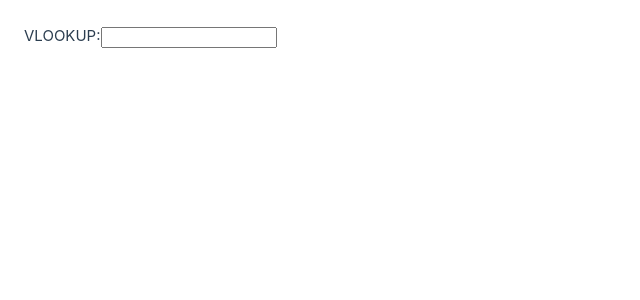
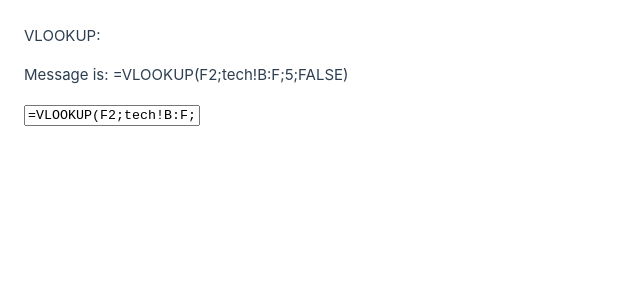
Before and after one commit to lptr/vlookup-to-index-match, a Vue app: page / in a window 1280 px wide. Shown: the top 300 px of the page, without its empty margins (0-640 px from the left). Built offline with nearby package versions, Linux system fonts and the light colour scheme.

Commit message:
Update on text change

```diff
--- a/src/components/VlookupConverter.vue
+++ b/src/components/VlookupConverter.vue
@@ -1,9 +1,16 @@
 <script setup lang="ts">
+import { ref, watch } from "vue";
+
+const text = ref("=VLOOKUP(F2;tech!B:F;5;FALSE)");
+watch(text, (text) => {
+  console.log(text);
+});
 </script>
 
 <template>
   <label>VLOOKUP:</label>
-  <input />
+  <p>Message is: {{ text }}</p>
+  <input v-model="text" />
 </template>
 
 <style scoped>
```
